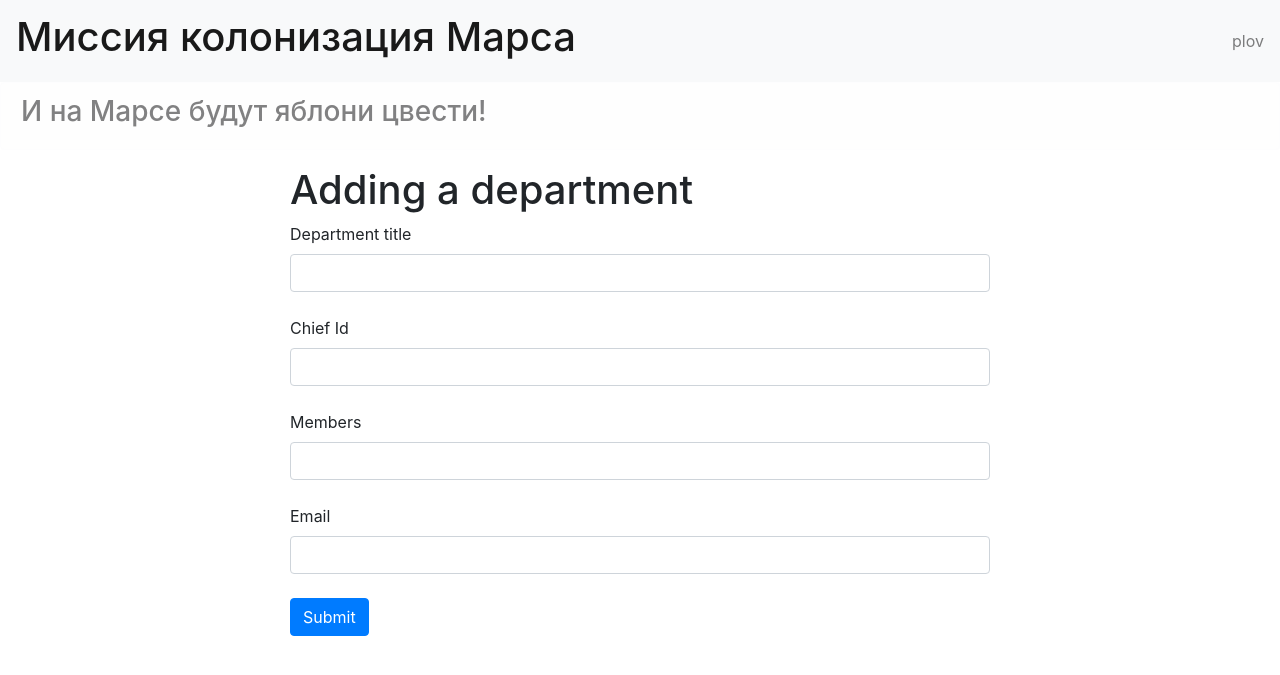
After one commit to plov-cyber/web_flask-sqlalchemy, a Flask app: page /adddep in a window 1280 px wide. The commit adds this page. Shown: the top 675 px of the page. Run offline with Flask 2, Linux system fonts and the light colour scheme; a user stored in the database is signed in; some libraries are stand-ins or nearby versions.

Commit message:
Добавление департаментов

```diff
--- /dev/null
+++ b/depform.py
@@ -0,0 +1,11 @@
+from flask_wtf import FlaskForm
+from wtforms import StringField, SubmitField, IntegerField
+from wtforms.validators import DataRequired
+
+
+class DepForm(FlaskForm):
+    chief = IntegerField('Chief Id', validators=[DataRequired()])
+    title = StringField('Department title', validators=[DataRequired()])
+    email = StringField('Email', validators=[DataRequired()])
+    members = StringField('Members', validators=[DataRequired()])
+    submit = SubmitField('Submit')
--- a/main.py
+++ b/main.py
@@ -4,6 +4,8 @@ from werkzeug.exceptions import abort
 from data import db_session
 from data.users import User
 from data.jobs import Jobs
+from data.departments import Department
+from depform import DepForm
 from regform import RegisterForm
 from loginform import LoginForm
 from jobform import JobForm
@@ -25,49 +27,6 @@ def main():
     app.run()
 
 
-def add_users():
-    session = db_session.create_session()
-    surnames = ['Scott', 'Stinson', 'Mosby', 'Kandy']
-    names = ['Ridley', 'Barni', 'Ted', 'Marshall']
-    ages = [21, 22, 25, 23]
-    positions = ['captain', 'general', 'engineer', 'doctor']
-    specialities = ['research engineer', 'manager', 'programmer', 'surgeon']
-    addresses = ['module_1', 'section_8', 'module_3', 'section_1']
-    emails = ['scott_chief@mars.org', 'bar_stin@space.com', 'ted_best@sun.ru', 'candy_marsh@ship.co']
-    for i in range(4):
-        user = User()
-        user.surname = surnames[i]
-        user.name = names[i]
-        user.age = ages[i]
-        user.position = positions[i]
-        user.speciality = specialities[i]
-        user.address = addresses[i]
-        user.email = emails[i]
-        session.add(user)
-    session.commit()
-
-
-def add_jobs():
-    session = db_session.create_session()
-    team_leaders = [1, 2, 3, 4]
-    jobs = ['Deployment of residental modules 1 and 2',
-            'Exploration of mineral resources',
-            'Development of a management system',
-            'Building of module 3']
-    work_sizes = [15, 25, 20, 100]
-    collaborators = ['2, 3', '4, 3', '5', '1, 2, 3, 5']
-    are_finished = [False, False, True, False]
-    for i in range(4):
-        job = Jobs()
-        job.team_leader = team_leaders[i]
-        job.job = jobs[i]
-        job.work_size = work_sizes[i]
-        job.collaborators = collaborators[i]
-        job.is_finished = are_finished[i]
-        session.add(job)
-    session.commit()
-
-
 @app.route('/')
 def job_journal():
     session = db_session.create_session()
@@ -76,11 +35,21 @@ def job_journal():
     for i in range(len(jobs)):
         users.append(session.query(User).filter(User.id == jobs[i].team_leader).first())
     d = {
-        'title': 'Журнал работ',
-        'jobs': jobs,
-        'users': users
+        'title': 'Works log',
+        'jobs': jobs
     }
     return render_template('job_journal.html', **d)
+
+
+@app.route('/departments')
+def department_journal():
+    session = db_session.create_session()
+    deps = session.query(Department).all()
+    d = {
+        'title': 'List of Departments',
+        'deps': deps
+    }
+    return render_template('dep_journal.html', **d)
 
 
 @app.route('/register', methods=["GET", "POST"])
@@ -93,6 +62,7 @@ def reg_form():
         session = db_session.create_session()
         if session.query(User).filter(User.login == form.login.data).first():
             return render_template('reg_form.html', title='Регистрация', form=form, message='User is already exists!')
+        # noinspection PyArgumentList
         user = User(
             login=form.login.data,
             surname=form.surname.data,
@@ -118,7 +88,7 @@ def login():
         if user and user.check_password(form.password.data):
             login_user(user, remember=form.remember_me.data)
             return redirect("/")
-        return render_template('login.html',
+        return render_template('login.html', title='Авторизация',
                                message="Неправильный логин или пароль",
                                form=form)
     return render_template('login.html', title='Авторизация', form=form)
@@ -130,6 +100,7 @@ def add_job():
     form = JobForm()
     if form.validate_on_submit():
         session = db_session.create_session()
+        # noinspection PyArgumentList
         job = Jobs(
             job=form.job_title.data,
             team_leader=form.team_leader.data,
@@ -141,7 +112,27 @@ def add_job():
         session.merge(current_user)
         session.commit()
         return redirect('/')
-    return render_template('job.html', title='Adding a job', form=form)
+    return render_template('job_form.html', title='Adding a job', form=form)
+
+
+@app.route('/adddep', methods=['POST', 'GET'])
+@login_required
+def add_dep():
+    form = DepForm()
+    if form.validate_on_submit():
+        session = db_session.create_session()
+        # noinspection PyArgumentList
+        dep = Department(
+            title=form.title.data,
+            chief=form.chief.data,
+            members=form.members.data,
+            email=form.email.data
+        )
+        current_user.department.append(dep)
+        session.merge(current_user)
+        session.commit()
+        return redirect('/departments')
+    return render_template('dep_form.html', title='Adding a department', form=form)
 
 
 @app.route('/logout')
@@ -179,7 +170,38 @@ def edit_jobs(id):
             return redirect('/')
         else:
             abort(404)
-    return render_template('job.html', title='Editing a job', form=form)
+    return render_template('job_form.html', title='Editing a job', form=form)
+
+
+@app.route('/deps/<int:id>', methods=['GET', 'POST'])
+@login_required
+def edit_deps(id):
+    form = DepForm()
+    if request.method == 'GET':
+        session = db_session.create_session()
+        deps = session.query(Department).filter(Department.id == id,
+                                                ((Department.user == current_user) | (current_user.id == 1))).first()
+        if deps:
+            form.title.data = deps.title
+            form.chief.data = deps.chief
+            form.members.data = deps.members
+            form.email.data = deps.email
+        else:
+            abort(404)
+    if form.validate_on_submit():
+        session = db_session.create_session()
+        deps = session.query(Department).filter(Department.id == id,
+                                                ((Department.user == current_user) | (current_user.id == 1))).first()
+        if deps:
+            deps.title = form.title.data
+            deps.chief = form.chief.data
+            deps.members = form.members.data
+            deps.email = form.email.data
+            session.commit()
+            return redirect('/departments')
+        else:
+            abort(404)
+    return render_template('dep_form.html', title='Editing a department', form=form)
 
 
 @app.route('/jobs_delete/<int:id>', methods=['POST', 'GET'])
@@ -195,5 +217,19 @@ def jobs_delete(id):
     return redirect('/')
 
 
+@app.route('/deps_delete/<int:id>', methods=['POST', 'GET'])
+@login_required
+def deps_delete(id):
+    session = db_session.create_session()
+    deps = session.query(Department).filter(Department.id == id,
+                                            ((Department.user == current_user) | (Department.id == 1))).first()
+    if deps:
+        session.delete(deps)
+        session.commit()
+    else:
+        abort(404)
+    return redirect('/departments')
+
+
 if __name__ == '__main__':
     main()
--- /dev/null
+++ b/templates/dep_form.html
@@ -0,0 +1,53 @@
+{% extends "base.html" %}
+
+{% block style %}
+<link rel="stylesheet" href="/static/css/style.css" type="text/css">
+{% endblock %}
+
+{% block content %}
+<form class="my-form" method="post" novalidate>
+    {{ form.hidden_tag() }}
+    {{ form.csrf_token }}
+    <h1>Adding a department</h1>
+    <div>
+        {{ form.title.label }} <br>
+        {{ form.title(class="form-control") }}<br>
+        {% for error in form.title.errors %}
+        <div class="alert alert-danger" role="alert">
+            {{ error }}
+        </div>
+        {% endfor %}
+    </div>
+    <div>
+        {{ form.chief.label }} <br>
+        {{ form.chief(class="form-control") }}<br>
+        {% for error in form.chief.errors %}
+        <div class="alert alert-danger" role="alert">
+            {{ error }}
+        </div>
+        {% endfor %}
+    </div>
+    <div>
+        {{ form.members.label }} <br>
+        {{ form.members(class="form-control") }}<br>
+        {% for error in form.members.errors %}
+        <div class="alert alert-danger" role="alert">
+            {{ error }}
+        </div>
+        {% endfor %}
+    </div>
+    <div>
+        {{ form.email.label }} <br>
+        {{ form.email(class="form-control") }}<br>
+        {% for error in form.email.errors %}
+        <div class="alert alert-danger" role="alert">
+            {{ error }}
+        </div>
+        {% endfor %}
+    </div>
+    <div>{{ form.submit(class="btn btn-primary", type="submit") }}</div>
+    {% if message %}
+    <div class="alert alert-danger">{{ message }}</div>
+    {% endif %}
+</form>
+{% endblock %}
```
Also changed, not shown: templates/dep_journal.html (added, +46 -0 lines), templates/job_journal.html (+5 -4 lines), db/blogs.sqlite, templates/job_form.html (renamed from templates/job.html).
